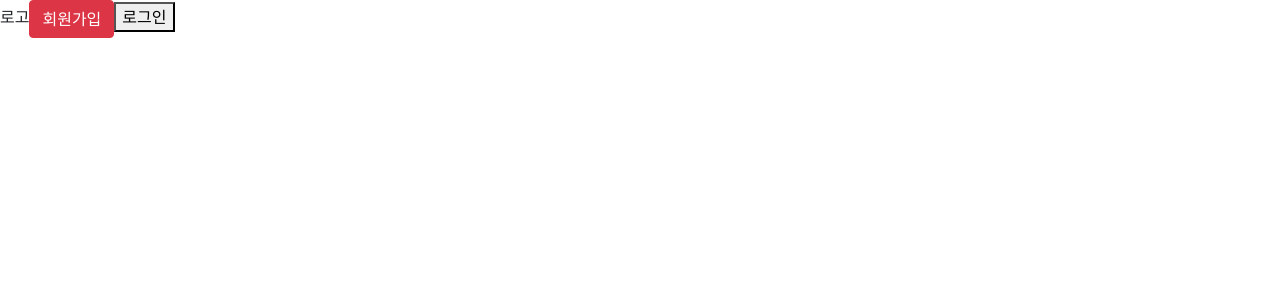
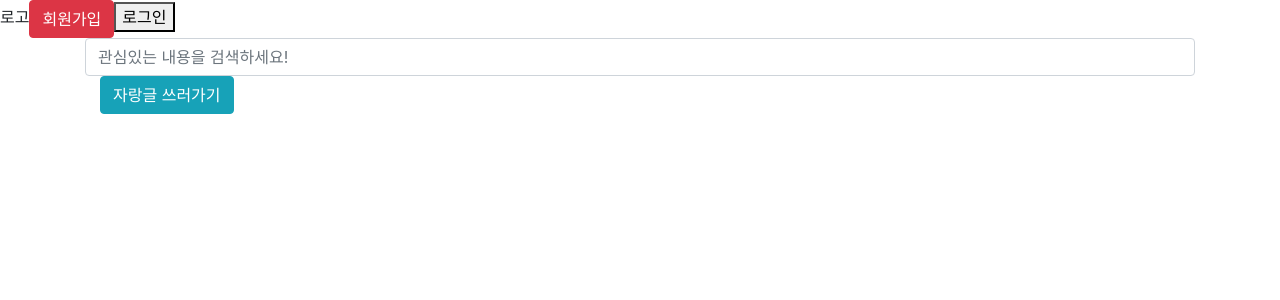
Before and after one commit to momomingzhi/najarang, a React (Create React App) app in the folder najarang/najarang/: page / in a window 1280 px wide. Shown: the top 300 px of the page. Built offline with nearby package versions, Linux system fonts and the light colour scheme.

Commit message:
검색입력 및 버튼추가

```diff
--- a/najarang/najarang/package.json
+++ b/najarang/najarang/package.json
@@ -8,7 +8,8 @@
     "@testing-library/user-event": "^7.1.2",
     "react": "^16.13.1",
     "react-dom": "^16.13.1",
-    "react-scripts": "3.4.1"
+    "react-scripts": "3.4.1",
+    "yarn": "^1.22.4"
   },
   "scripts": {
     "start": "react-scripts start",
--- a/najarang/najarang/src/App.js
+++ b/najarang/najarang/src/App.js
@@ -1,11 +1,12 @@
 import React, {  Component } from 'react';
 import Header from './component/Header';
-
+import TopLayout from './component/TopLayout';
 class App extends Component {
   render() {
     return(
       <div>
           <Header   />
+          <TopLayout />
       </div>
       //<h1>App</h1>
     )
--- a/najarang/najarang/src/component/Header.js
+++ b/najarang/najarang/src/component/Header.js
@@ -4,6 +4,13 @@ import { Button } from 'reactstrap';
 const handleOnClick =()=>{
     console.log('hi');
 }
+const style = {
+
+    backgroundColor : 'b',
+    border: '1px solid black',
+
+
+  }
 const Header = () => (
 
     <div className="header">
--- /dev/null
+++ b/najarang/najarang/src/component/TopLayout.css
@@ -0,0 +1,10 @@
+.myForm {
+    max-width: 100px;
+    margin: 50px auto 0;
+    padding: 20px;
+    border: 1px solid lightgrey;
+  }
+ .button {
+    margin: 0px auto 0;
+    max-width: 100px;
+ }
--- /dev/null
+++ b/najarang/najarang/src/component/TopLayout.js
@@ -0,0 +1,22 @@
+import React from 'react';
+import { Button } from 'reactstrap';
+const TopLayout=()=>(
+    <div className = "container">
+        <form>
+        <input
+            placeholder="관심있는 내용을 검색하세요!"
+            type = "text"
+            className="form-control"
+        />
+
+    <div className = "container">
+            <button type="button" class="btn btn-info">
+            자랑글 쓰러가기
+        </button>
+    </div>
+    </form>
+    </div>
+
+
+)
+export default TopLayout;
```
Also changed, not shown: najarang/najarang/src/component/Header.css (added), 1 other file (tests, documents, lock files or other folders).
